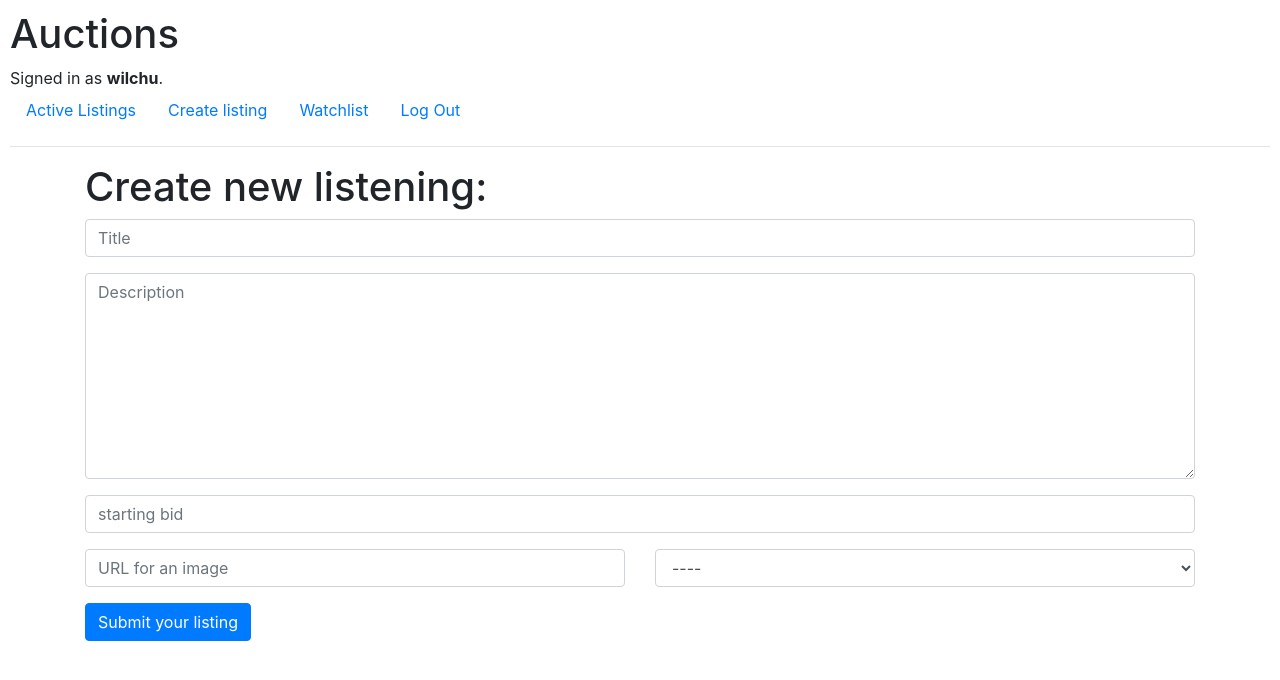
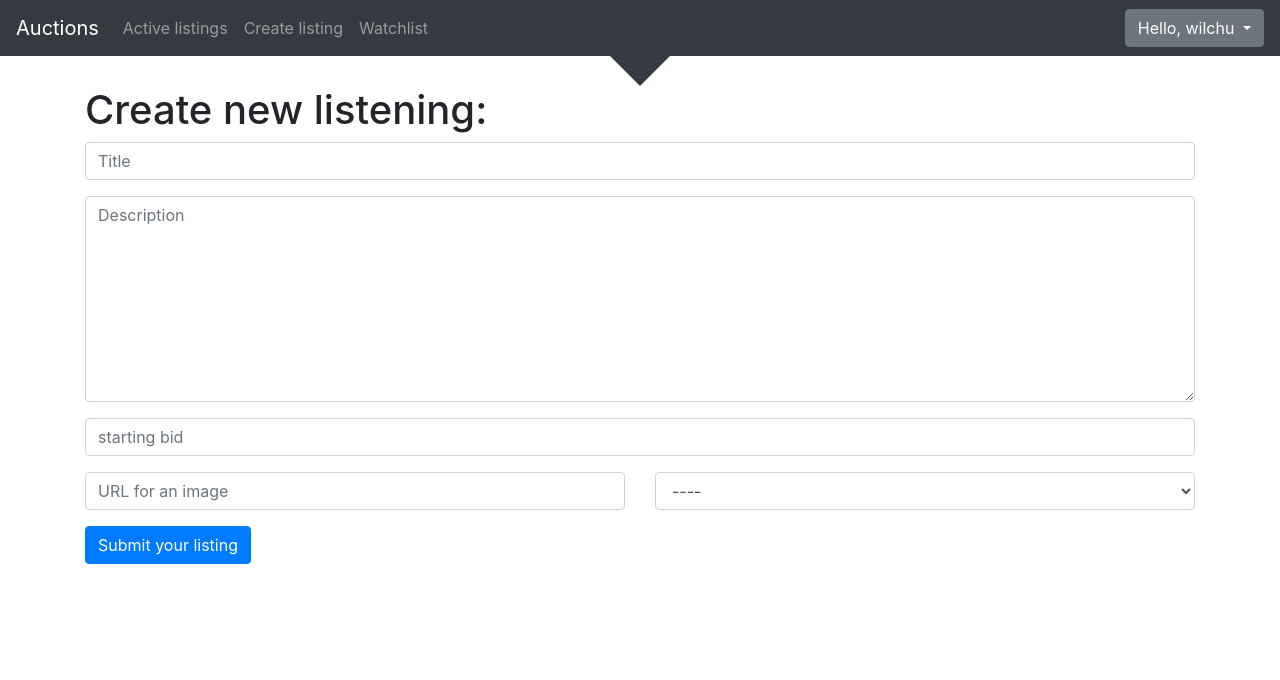
Before and after one commit to wilczu/CS50, a Django app: page /create in a window 1280 px wide. Shown: the top 680 px of the page. Run offline with Django 3.2, Linux system fonts and the light colour scheme; a user stored in the database is signed in; data comes from the database, SQL or seed files in the repository; some libraries are stand-ins or nearby versions.

Commit message:
Add styling for the main menu.

```diff
--- a/Project 2/auctions/static/auctions/styles.css
+++ b/Project 2/auctions/static/auctions/styles.css
@@ -1,8 +1,18 @@
 body {
-    padding: 10px;
+    margin: 0;
+    padding: 0;
 }
 
 .noLinkEffect, .noLinkEffect:hover {
   text-decoration: none;
   color: inherit;
 }
+
+.menu-arrow {
+  width: 0;
+  height: 0;
+  border-left: 30px solid transparent;
+  border-right: 30px solid transparent;
+  border-top: 30px solid #343a40;
+  margin: auto;
+}
--- a/Project 2/auctions/templates/auctions/layout.html
+++ b/Project 2/auctions/templates/auctions/layout.html
@@ -6,19 +6,25 @@
         <title>{% block title %}Auctions{% endblock %}</title>
         <link rel="stylesheet" href="https://stackpath.bootstrapcdn.com/bootstrap/4.4.1/css/bootstrap.min.css" integrity="sha384-Vkoo8x4CGsO3+Hhxv8T/Q5PaXtkKtu6ug5TOeNV6gBiFeWPGFN9MuhOf23Q9Ifjh" crossorigin="anonymous">
         <link href="{% static 'auctions/styles.css' %}" rel="stylesheet">
+
+        <!-- JS, Popper.js, and jQuery -->
+        <script src="https://code.jquery.com/jquery-3.5.1.slim.min.js"></script>
+        <script src="https://cdn.jsdelivr.net/npm/popper.js@1.16.1/dist/umd/popper.min.js"></script>
+        <script src="https://stackpath.bootstrapcdn.com/bootstrap/4.5.2/js/bootstrap.min.js"></script>
+
     </head>
     <body>
-        <h1>Auctions</h1>
-        <div>
-            {% if user.is_authenticated %}
-                Signed in as <strong>{{ user.username }}</strong>.
-            {% else %}
-                Not signed in.
-            {% endif %}
-        </div>
-        <ul class="nav">
+
+      <nav class="navbar navbar-expand-lg navbar-dark bg-dark">
+        <a class="navbar-brand" href="#">Auctions</a>
+        <button class="navbar-toggler" type="button" data-toggle="collapse" data-target="#navbarSupportedContent" aria-controls="navbarSupportedContent" aria-expanded="false" aria-label="Toggle navigation">
+          <span class="navbar-toggler-icon"></span>
+        </button>
+
+        <div class="collapse navbar-collapse" id="navbarSupportedContent">
+          <ul class="navbar-nav mr-auto">
             <li class="nav-item">
-                <a class="nav-link" href="{% url 'index' %}">Active Listings</a>
+              <a class="nav-link" href="{% url 'index' %}">Active listings</a>
             </li>
             {% if user.is_authenticated %}
               <li class="nav-item">
@@ -26,9 +32,6 @@
               </li>
               <li class="nav-item">
                 <a class="nav-link" href="{% url 'watchlist' user.id %}">Watchlist</a>
-                </li>
-                <li class="nav-item">
-                    <a class="nav-link" href="{% url 'logout' %}">Log Out</a>
               </li>
             {% else %}
               <li class="nav-item">
@@ -39,7 +42,21 @@
               </li>
             {% endif %}
           </ul>
-        <hr>
+
+          <div class="btn-group">
+            <button type="button" class="btn btn-secondary dropdown-toggle" data-toggle="dropdown" aria-haspopup="true" aria-expanded="false">
+              Hello, {{ user.username }}
+            </button>
+            <div class="dropdown-menu dropdown-menu-right">
+              <a class="dropdown-item" href="{% url 'logout' %}">Logout</a>
+            </div>
+          </div>
+
+        </div>
+      </nav>
+
+      <div class="menu-arrow"></div>
+
         {% block body %}
         {% endblock %}
     </body>
```
Lines whose indentation alone changed are shown as unchanged.
